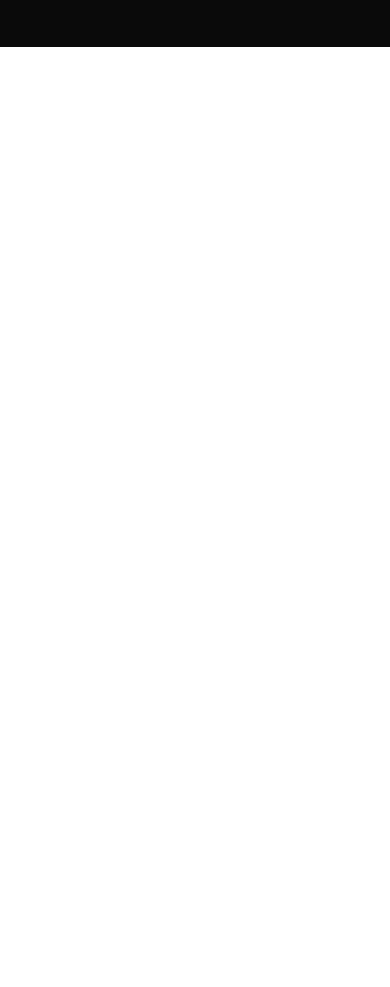
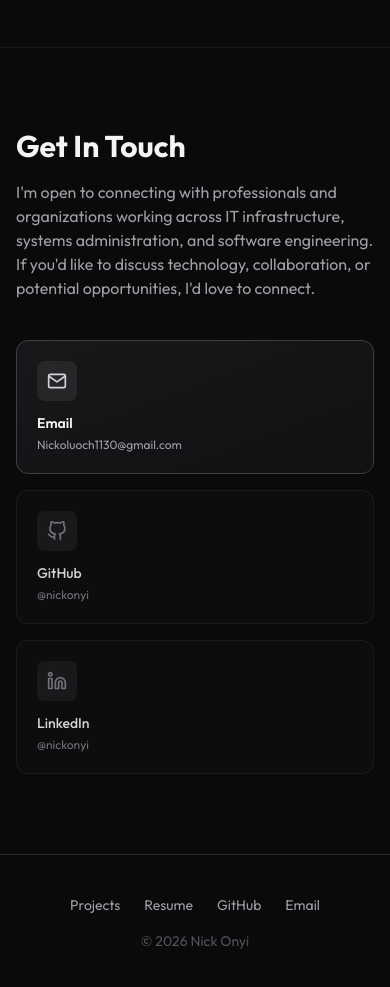
Before and after one commit to nickonyi/Portfolio, a React app: page / in a window 390 px wide. Shown: the part 6100-7087 px from the top of the page. Before the commit the page ends 6147 px from the top, so only its background shows below. Built offline with nearby package versions, Linux system fonts and the light colour scheme; the HTML template or start-up script is replaced by a standard one.

Commit message:
feat: add Contact and Footer components with corresponding content

```diff
--- a/src/App.tsx
+++ b/src/App.tsx
@@ -4,6 +4,8 @@ import Projects from "./components/Projects";
 import Navigation from "./components/Navigation";
 import Skills from "./components/Skills";
 import About from "./components/About";
+import Contact from "./components/Contact";
+import Footer from "./components/Footer";
 
 function App() {
   return (
@@ -14,7 +16,9 @@ function App() {
         <Projects />
         <Skills />
         <About />
+        <Contact />
       </main>
+      <Footer />
     </div>
   );
 }
--- /dev/null
+++ b/src/components/Contact.tsx
@@ -0,0 +1,66 @@
+import { FiMail, FiGithub, FiLinkedin } from "react-icons/fi";
+
+function Contact() {
+  return (
+    <section id="contact" className="border-t border-zinc-900 py-20">
+      <div className="container mx-auto px-4">
+        <div className="mx-auto max-w-4xl">
+          <h2 className="mb-4 text-3xl font-bold sm:text-4xl">Get In Touch</h2>
+
+          <p className="mb-10 max-w-xl text-zinc-400">
+            I'm open to connecting with professionals and organizations working
+            across IT infrastructure, systems administration, and software
+            engineering. If you'd like to discuss technology, collaboration, or
+            potential opportunities, I'd love to connect.
+          </p>
+
+          <div className="grid gap-4 sm:grid-cols-3">
+            {/* Email - Primary */}
+            <a
+              href="mailto:devxsameer@gmail.com"
+              className="group rounded-xl border border-zinc-700 bg-linear-to-br from-zinc-900 to-zinc-900/50 p-5 transition-colors hover:border-zinc-600"
+            >
+              <div className="mb-3 inline-flex h-10 w-10 items-center justify-center rounded-lg bg-zinc-800 text-zinc-300 transition-colors group-hover:bg-zinc-700 group-hover:text-zinc-100">
+                <FiMail className="h-5 w-5" />
+              </div>
+              <h3 className="mb-1 text-sm font-semibold">Email</h3>
+              <p className="text-xs text-zinc-400">Nickoluoch1130@gmail.com</p>
+            </a>
+
+            {/* GitHub - Secondary */}
+            <a
+              href="https://github.com/nickonyi"
+              target="_blank"
+              rel="noopener noreferrer"
+              className="group rounded-xl border border-zinc-800/60 bg-zinc-900/30 p-5 transition-colors hover:bg-zinc-900/50"
+            >
+              <div className="mb-3 inline-flex h-10 w-10 items-center justify-center rounded-lg bg-zinc-800/50 text-zinc-500 transition-colors group-hover:bg-zinc-800 group-hover:text-zinc-300">
+                <FiGithub className="h-5 w-5" />
+              </div>
+              <h3 className="mb-1 text-sm font-medium text-zinc-300">GitHub</h3>
+              <p className="text-xs text-zinc-500">@nickonyi</p>
+            </a>
+
+            {/* LinkedIn - Secondary */}
+            <a
+              href="https://www.linkedin.com/in/nickleyde-onyango-586436246/"
+              target="_blank"
+              rel="noopener noreferrer"
+              className="group rounded-xl border border-zinc-800/60 bg-zinc-900/30 p-5 transition-colors hover:bg-zinc-900/50"
+            >
+              <div className="mb-3 inline-flex h-10 w-10 items-center justify-center rounded-lg bg-zinc-800/50 text-zinc-500 transition-colors group-hover:bg-zinc-800 group-hover:text-zinc-300">
+                <FiLinkedin className="h-5 w-5" />
+              </div>
+              <h3 className="mb-1 text-sm font-medium text-zinc-300">
+                LinkedIn
+              </h3>
+              <p className="text-xs text-zinc-500">@nickonyi</p>
+            </a>
+          </div>
+        </div>
+      </div>
+    </section>
+  );
+}
+
+export default Contact;
--- /dev/null
+++ b/src/components/Footer.tsx
@@ -0,0 +1,38 @@
+function Footer() {
+  return (
+    <footer className="border-t border-zinc-800 py-10">
+      <div className="container mx-auto flex flex-col items-center gap-4 px-4 text-center text-sm">
+        <div className="flex flex-wrap justify-center gap-6 text-zinc-400">
+          <a href="#projects" className="transition-colors hover:text-zinc-100">
+            Projects
+          </a>
+          <a
+            href="/resume/Nickleyde_Onyango_System_Administrator.pdf"
+            target="_blank"
+            rel="noopener noreferrer"
+            className="transition-colors hover:text-zinc-100"
+          >
+            Resume
+          </a>
+          <a
+            href="https://github.com/nickonyi"
+            target="_blank"
+            rel="noopener noreferrer"
+            className="transition-colors hover:text-zinc-100"
+          >
+            GitHub
+          </a>
+          <a
+            href="mailto:nickoluoch1130@gmail.com"
+            className="transition-colors hover:text-zinc-100"
+          >
+            Email
+          </a>
+        </div>
+        <p className="text-zinc-600">© 2026 Nick Onyi</p>
+      </div>
+    </footer>
+  );
+}
+
+export default Footer;
```
